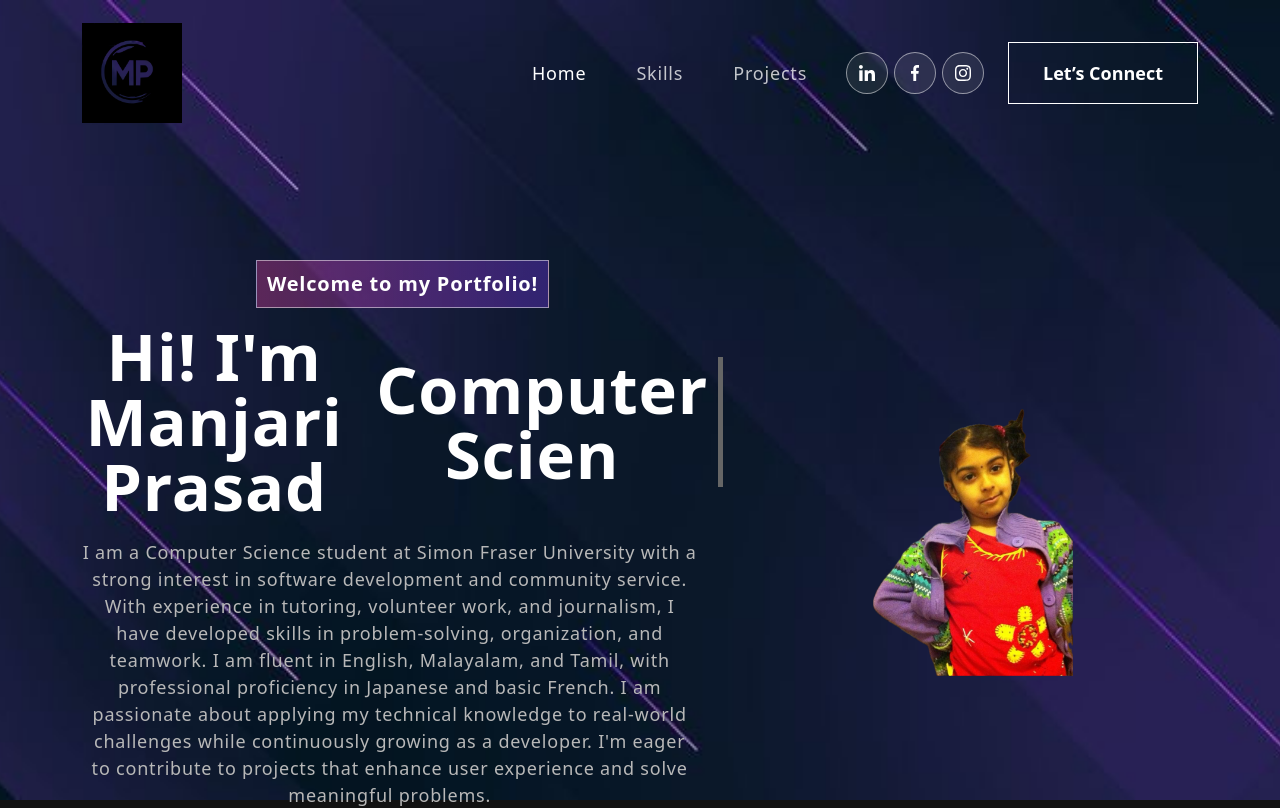
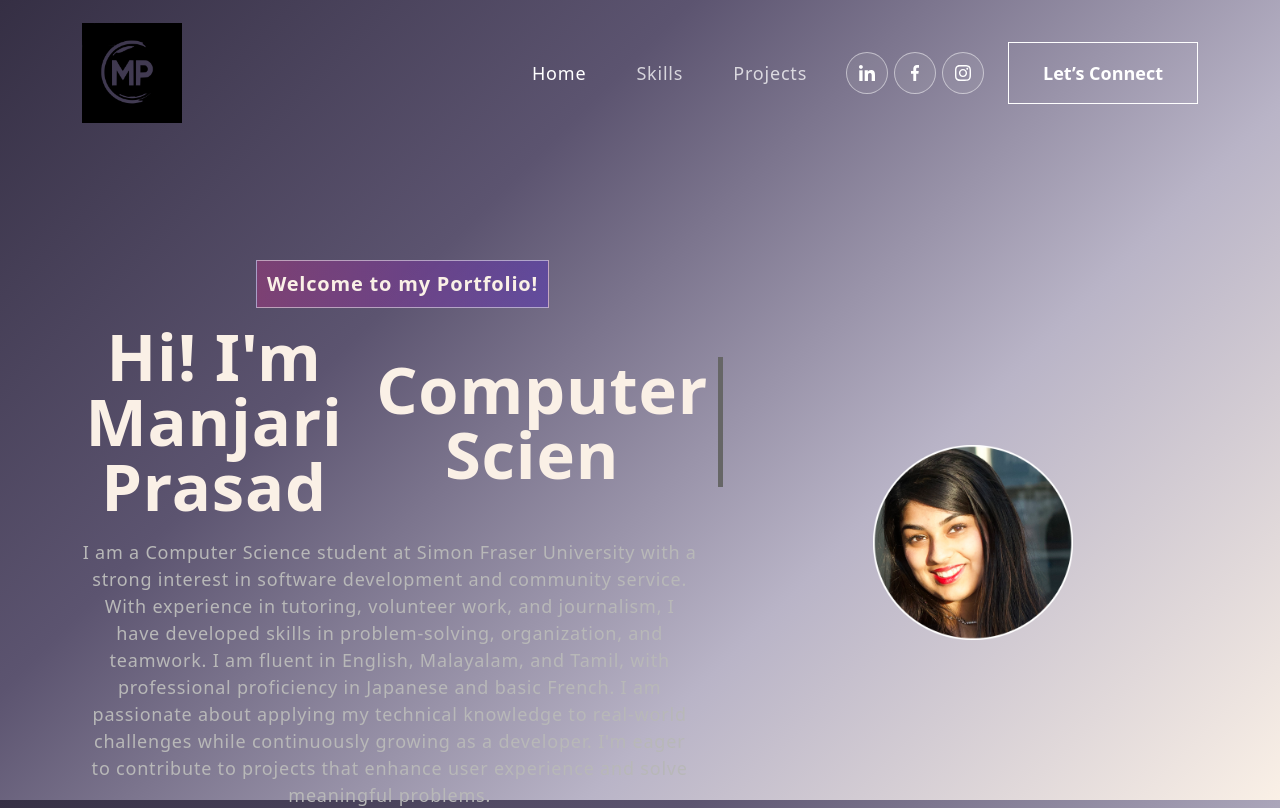
Before and after one commit to manjari19/manjari19.github.io, a React (Create React App) app in the folder personal-portfolio/: page / in a window 1280 px wide. Shown: the top 808 px of the page. Built offline with nearby package versions, Linux system fonts and the light colour scheme.

Commit message:
updated photo on the portfolio site. logo still to be updated

```diff
--- a/personal-portfolio/src/App.css
+++ b/personal-portfolio/src/App.css
@@ -30,13 +30,14 @@ html{
   scroll-padding-top: 75px;
 }
 
-body{
+body {
   font-weight: 400;
   overflow-x: hidden;
   position: relative;
-  background-color: #121212 !important;
-  color: #fff !important;
+  background: linear-gradient(135deg, #352F44, #5C5470, #B9B4C7, #FAF0E6);
+  color: #FAF0E6 !important;
   font-family: 'Centra', sans-serif;
+  background-attachment: fixed;
 }
 
 h1, h2, h3, h4, h5, h6{
@@ -237,7 +238,6 @@ nav.navbar .navbar-toggler[aria-expanded="true"] .navbar-toggler-icon {
 .banner {
   margin-top: 0;
   padding: 260px 0 100px 0;
-  background-image: url('./assets/img/banner-bg.jpg');
   background-position: center; /* Center the background image */
   background-size: cover; /* Ensure the background covers the entire section */
   background-repeat: no-repeat;
--- a/personal-portfolio/src/components/Banner.js
+++ b/personal-portfolio/src/components/Banner.js
@@ -1,7 +1,7 @@
 import { useState, useEffect } from "react";
 import { Container, Row, Col } from "react-bootstrap";
 import { ArrowRightCircle } from "react-bootstrap-icons";
-import headerImg from "../assets/img/header-img.png";
+import headerImg from "../assets/img/header-img.PNG";
 
 export const Banner = () => {
     const [loopNum, setLoopNum] = useState(0);
```
Also changed, not shown: personal-portfolio/src/assets/img/header-img.png.
